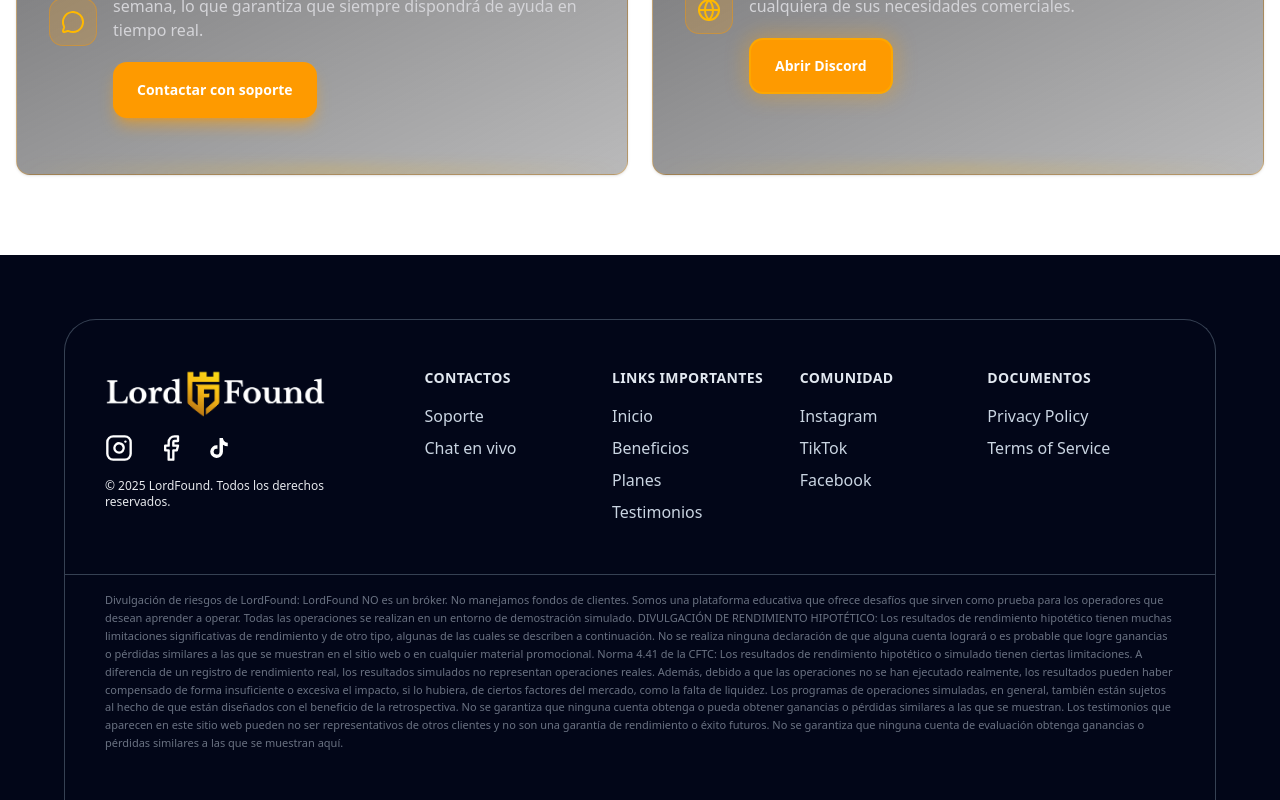
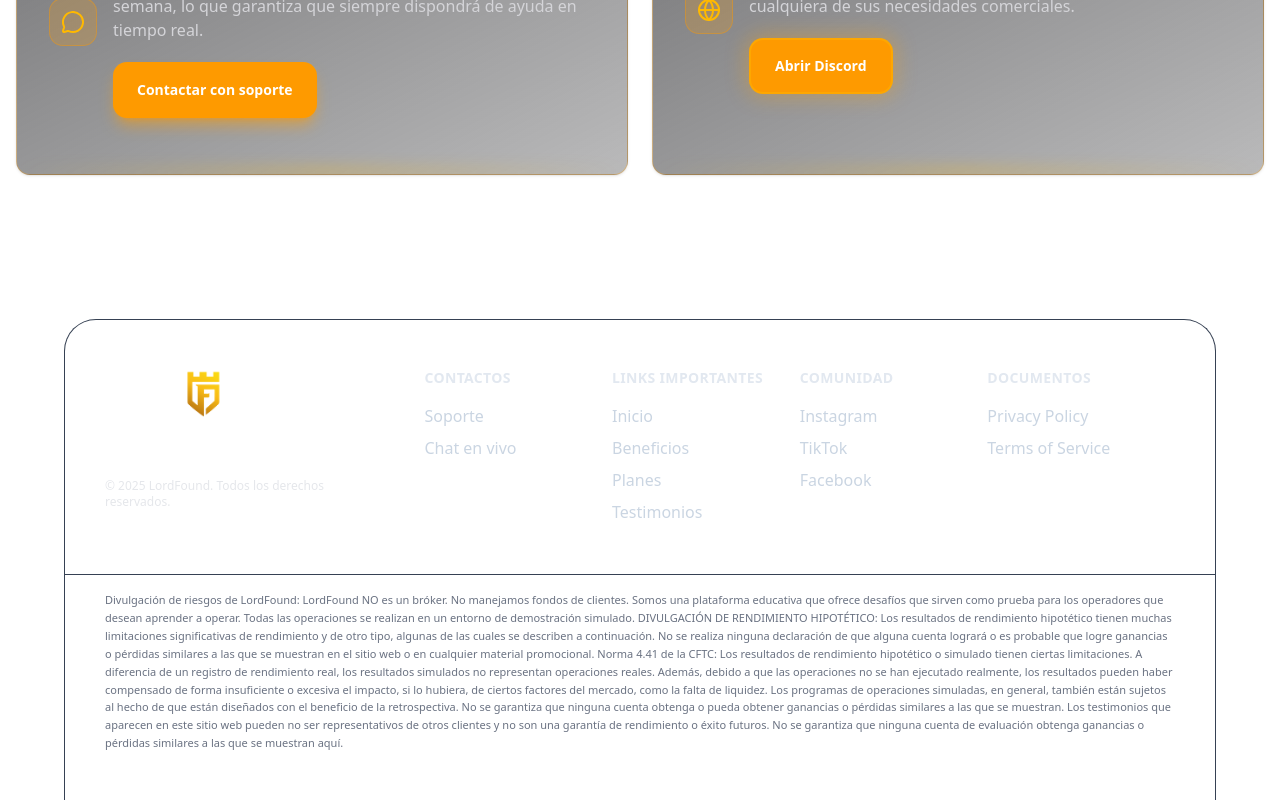
Before and after one commit to devyamboly/app-lord-found, a Next.js app: page / in a window 1280 px wide. Shown: the part 5722-6522 px from the top of the page. Built offline with nearby package versions, Linux system fonts and the light colour scheme.

Commit message:
fix: change footer background to transparent

```diff
--- a/src/components/footer/FooterSection.tsx
+++ b/src/components/footer/FooterSection.tsx
@@ -6,7 +6,7 @@
     const year = new Date().getFullYear();
 
     return(
-        <footer className="bg-slate-950 pt-14 sm:pt-16 px-4 sm:px-6 md:px-12 lg:px-16">
+        <footer className="bg-transparent pt-14 sm:pt-16 px-4 sm:px-6 md:px-12 lg:px-16">
 
             <div className="max-w-7xl mx-auto border-t border-l border-r rounded-t-3xl sm:rounded-t-4xl border-gray-700 pb-10 sm:pb-12">
                 <div className="pt-10  sm:pt-12 px-6 sm:px-8 md:px-10 border-b border-gray-700 pb-10 sm:pb-12">
```
